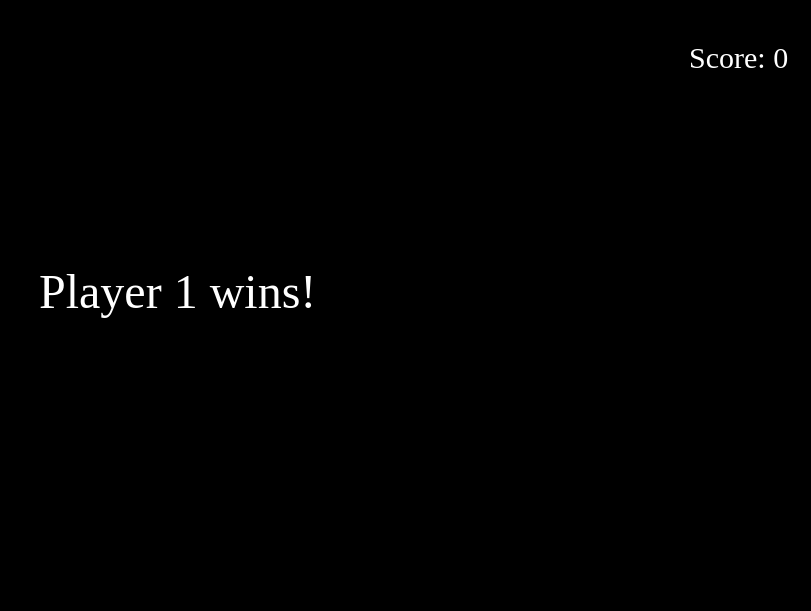
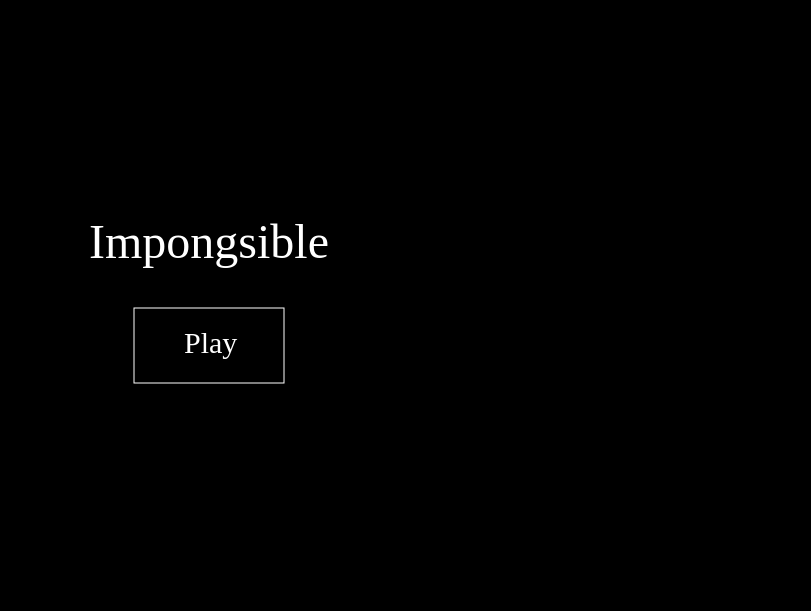
Before and after one commit to bamiles/algorithmista.org, a plain HTML site: page projects/pong.html in a window 1280 px wide. Shown: the top 611 px of the page, without its empty margins (469-1280 px from the left). Drawn offline with Linux system fonts and the light colour scheme.

Commit message:
Added start screen

```diff
--- a/projects/pong.html
+++ b/projects/pong.html
@@ -20,7 +20,6 @@
 		  let mouseY;
 		  let score = 0;
 		  // replay
-		  // start button
 		  // leaderboard (for single player); autofill name after first entry
 
 		  const ball = {
@@ -58,12 +57,27 @@
 				  ctxt.fillStyle = "red";
 				  ctxt.fillRect(this.x, this.y, this.width, this.height);
 		  	}
-		  };
+		  }
 
+		  const startButton = {
+		  	x: 595,
+		  	y: 300,
+		  	width: 150,
+		  	height: 75,
+		  	draw() {
+		  		ctxt.strokeStyle = "white";
+		  		ctxt.strokeRect(this.x, this.y, this.width, this.height);
+		  		ctxt.font = "30px serif";
+		  		ctxt.fillStyle = "white";
+		  		ctxt.fillText("Play", this.x + 50, this.y + 45);
+		  	}
+		  }
+
+		  // Displays game
 		  function draw() {
 		  	ctxt.clearRect(0, 0, gameField.width, gameField.height);
 
-		  	// Show score
+		  	// Draw score
 		  	ctxt.font = "30px serif";
 		  	ctxt.fillStyle = "white";
 		  	ctxt.fillText("Score: " + score, 1150, 60);
@@ -117,14 +131,32 @@
 		  	raf = window.requestAnimationFrame(draw);
 		  }
 
+		  // Controls start screen
+		  function start() {
+		  	gameField.addEventListener("click", (e) => {
+		  		mouseX = e.offsetX;
+		  		mouseY = e.offsetY;
+		  		if (mouseX >= startButton.x &&
+		  				mouseX <= startButton.x + startButton.width &&
+		  				mouseY >= startButton.y &&
+		  				mouseY <= startButton.y + startButton.height) {
 						gameField.addEventListener("mousemove", (e) => {
 							mouseY = e.offsetY;
 							if (mouseY <= gameField.height - lpad.height) {
 								hasMoved = true;
 							}
 						});
+		  			draw();
+		  		}
+		  	}, { once: true });
 
-		  draw();
+		  	ctxt.font = "48px serif";
+		  	ctxt.fillStyle = "white";
+		  	ctxt.fillText("Impongsible", 550, 250);
+		  	startButton.draw();
+		  }
+
+		  start();
 		</script>
   </body>
 </html>
```
Lines whose indentation alone changed are shown as unchanged.
